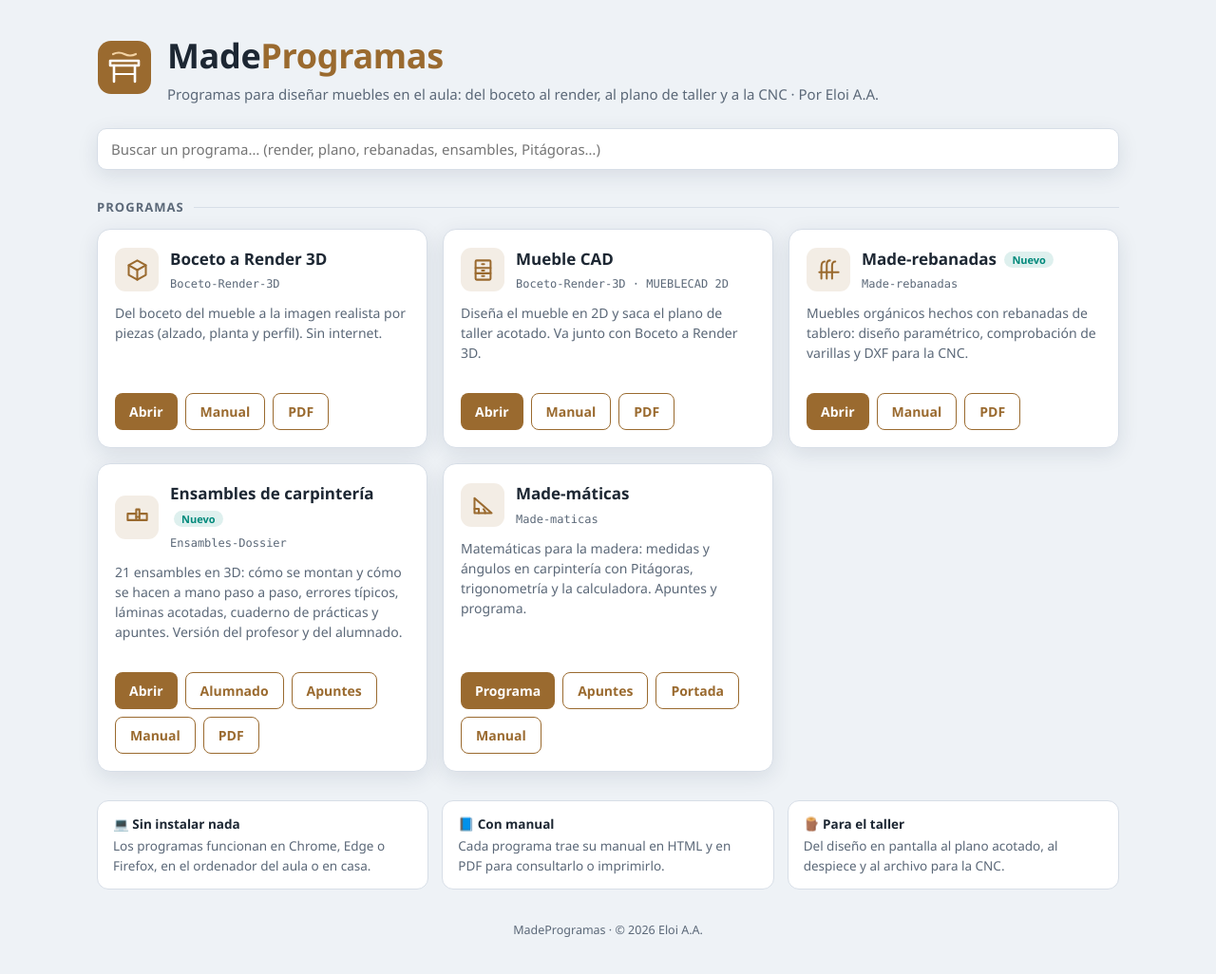
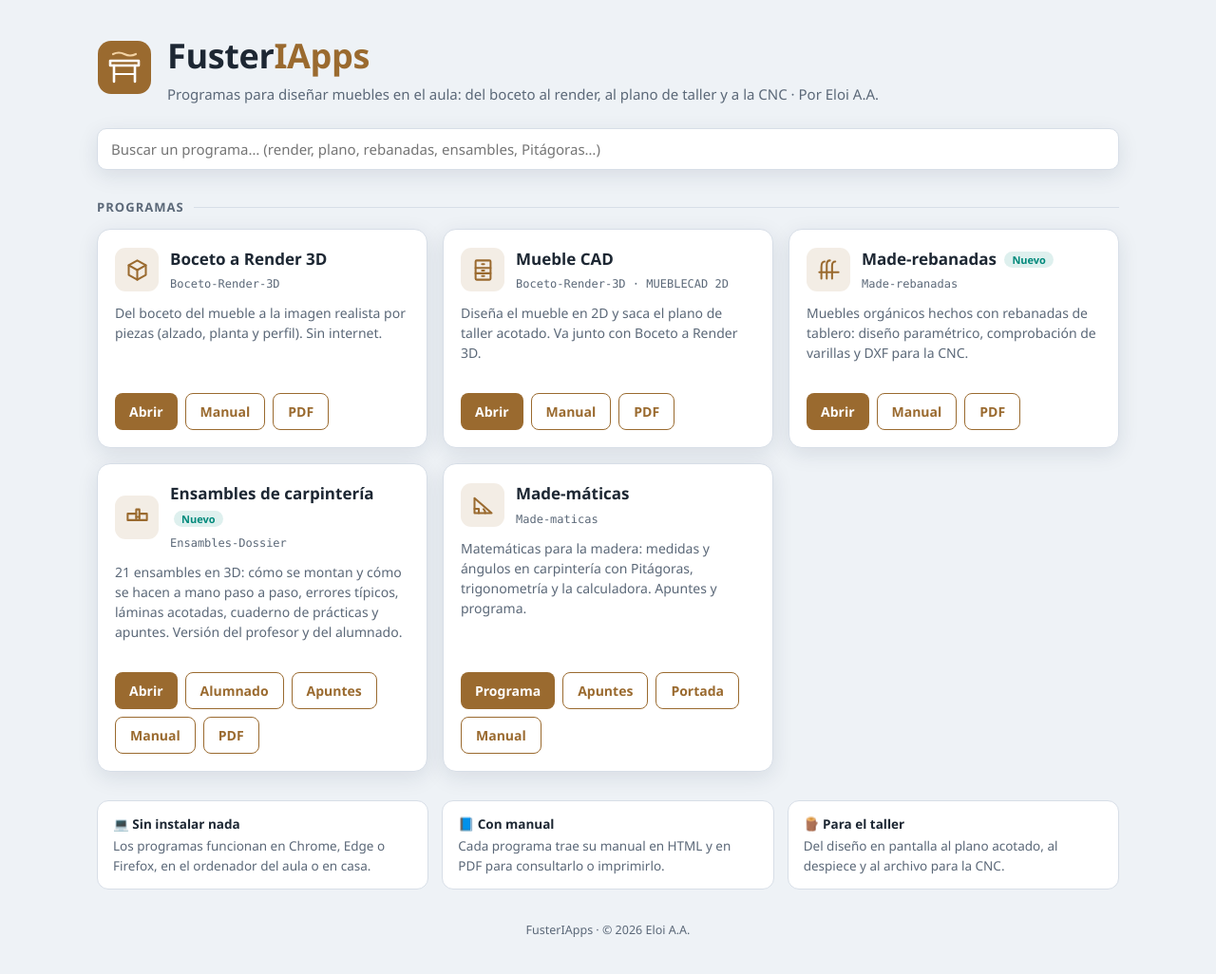
Before and after one commit to eloiaa-hub/fusteriapps, a plain HTML site: page index.html in a window 1280 px wide. Shown: the whole page at 95% size. Drawn offline with Linux system fonts and the light colour scheme; no server answers.

Commit message:
Portal renombrado a FusterIApps
Co-Authored-By: Claude Opus 5.5 <noreply@anthropic.com>
Claude-Session: https://claude.ai/code/session_0114SnYuBGyqsxDkEvQoyeXc

```diff
--- a/index.html
+++ b/index.html
@@ -3,7 +3,7 @@
 <head>
 <meta charset="UTF-8">
 <meta name="viewport" content="width=device-width, initial-scale=1">
-<title>MadeProgramas — Diseño de muebles · Por Eloi A.A.</title>
+<title>FusterIApps — Diseño de muebles · Por Eloi A.A.</title>
 <meta name="description" content="Programas para diseñar muebles en el aula: boceto a render 3D, plano de taller, muebles por rebanadas, ensambles de carpintería y matemáticas para la madera. Funcionan en el navegador, sin instalar nada.">
 <style>
   :root {
@@ -76,7 +76,7 @@
       <path d="M17 15 q6 -3 12 0 t12 0" fill="none" stroke="#f3d3a4" stroke-width="2.2" stroke-linecap="round"/>
     </svg>
     <div>
-      <h1>Made<span>Programas</span></h1>
+      <h1>Fuster<span>IApps</span></h1>
       <p class="sub">Programas para diseñar muebles en el aula: del boceto al render, al plano de taller y a la CNC · Por Eloi A.A.</p>
     </div>
   </header>
@@ -168,7 +168,7 @@
     <div class="aviso"><b>🪵 Para el taller</b>Del diseño en pantalla al plano acotado, al despiece y al archivo para la CNC.</div>
   </div>
 
-  <footer>MadeProgramas · © 2026 Eloi A.A.</footer>
+  <footer>FusterIApps · © 2026 Eloi A.A.</footer>
 </div>
 
 <script>
```
Also changed, not shown: 1 other file.
